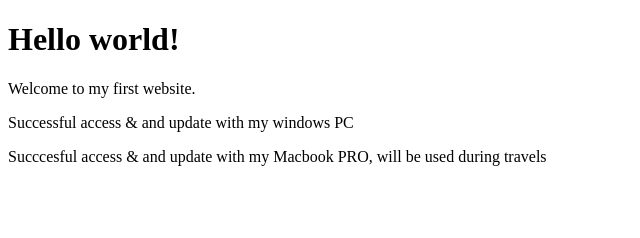
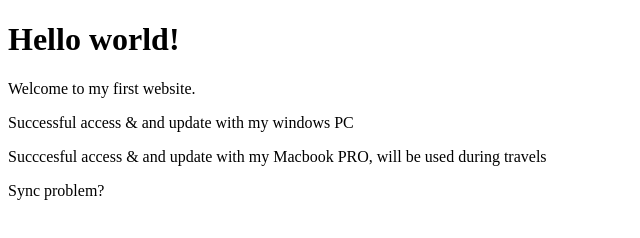
Before and after one commit to Noroff-FEU-Assignments/cross-course-project-Nattlegend, a plain HTML site: page index.html in a window 1280 px wide. Shown: the whole page, without its empty margins (0-640 px from the left). Drawn offline with Linux system fonts and the light colour scheme.

Commit message:
Updated on my windows pc?

```diff
--- a/index.html
+++ b/index.html
@@ -8,5 +8,6 @@
     <p>Welcome to my first website.</p>
     <p>Successful access & and update with my windows PC</p>
     <p>Succcesful access & and update with my Macbook PRO, will be used during travels</p>
+    <p>Sync problem?</p>
   </body>
 </html>
```
